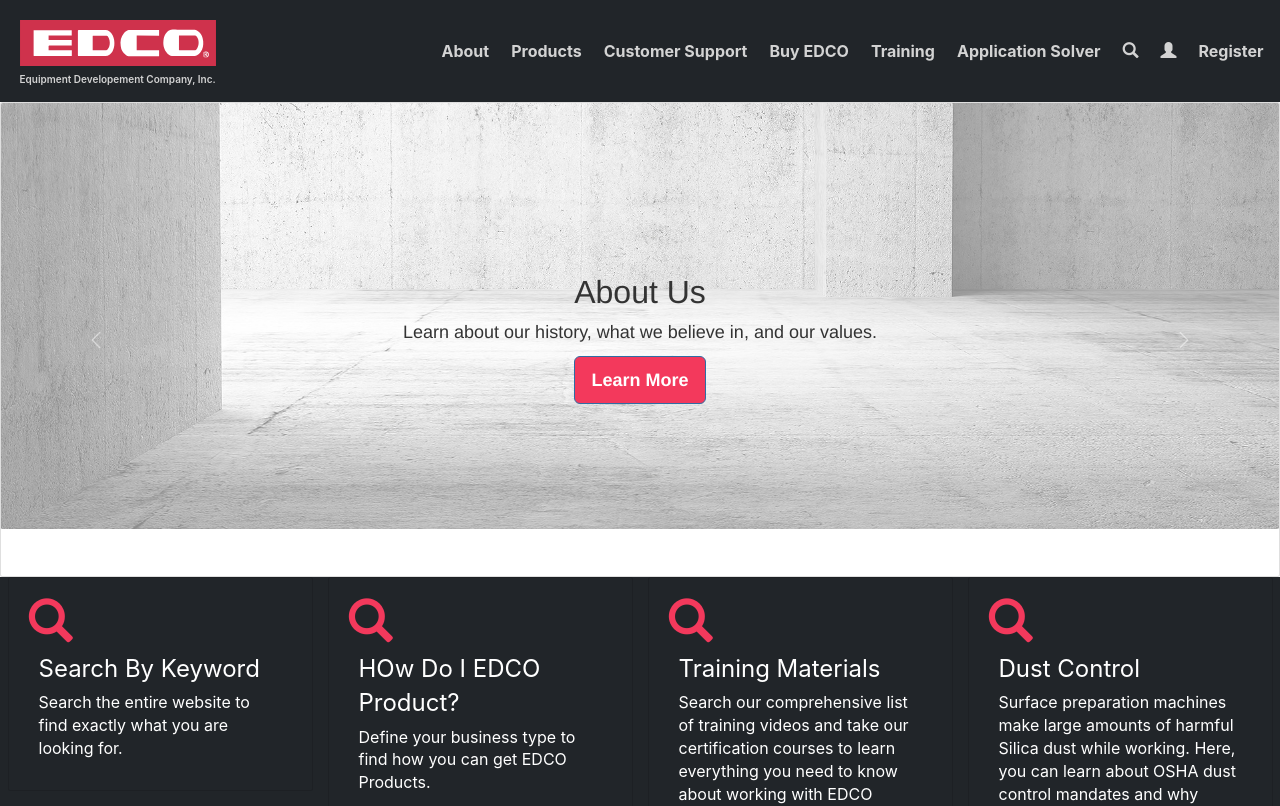
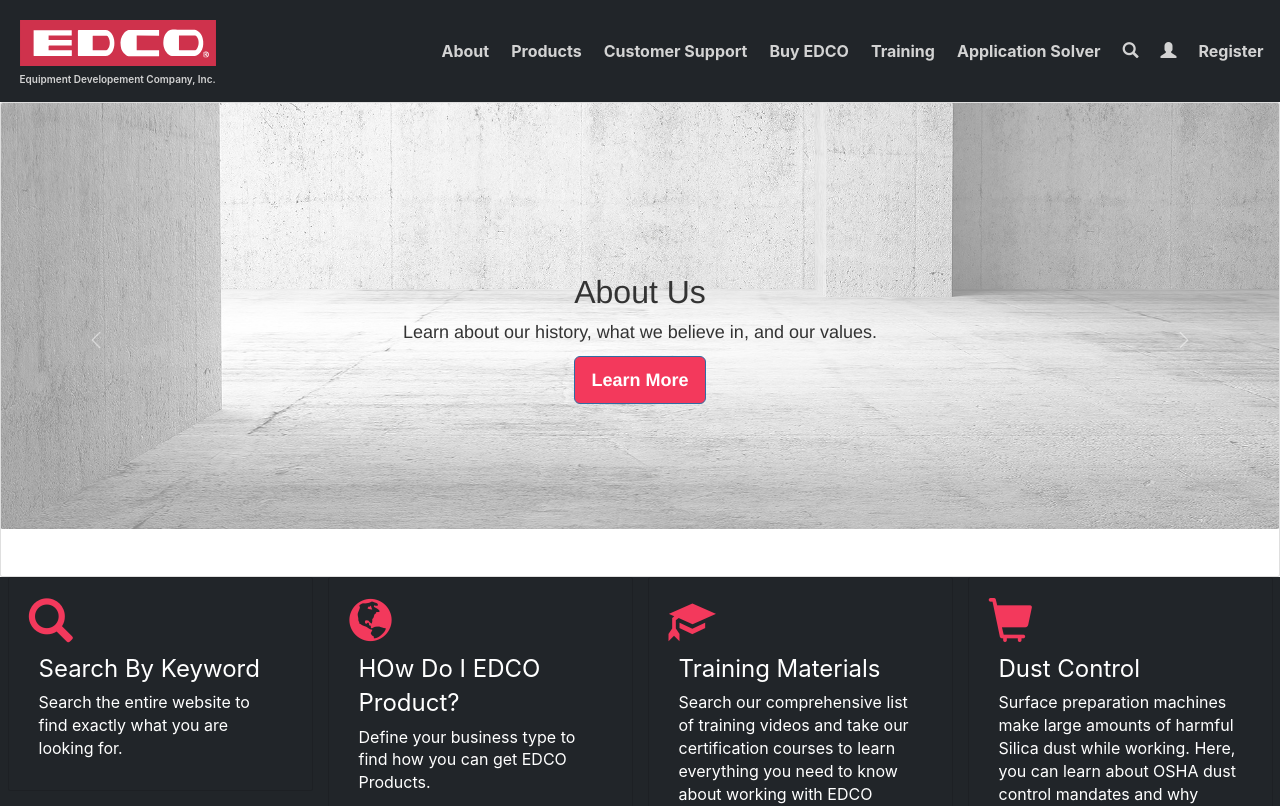
Before and after one commit to asouthmayd/edcoinc, an Angular app: page / in a window 1280 px wide. Shown: the top 806 px of the page. Built offline with nearby package versions, Linux system fonts and the light colour scheme.

Commit message:
Modified Icons used in bottom cards

```diff
--- a/src/app/app.component.html
+++ b/src/app/app.component.html
@@ -1,5 +1,6 @@
 <edco-navbar>Loading Header...</edco-navbar>
 <edco-carousel>Loading Slides...</edco-carousel>
+
 <div class="container-fluid bg-dark">
     <div class="row item-align-center">
 
--- a/src/app/content/bottomCard/bottomCard.component.html
+++ b/src/app/content/bottomCard/bottomCard.component.html
@@ -2,7 +2,7 @@
 
 <div class="card w-100 card-bottom bg-dark " >
 
-    <span class={{icon}}> </span>
+    <span class="{{icon}} icon-style"> </span>
 
     <div class="card-body">
 
--- a/src/app/content/bottomCard/bottomCard.component.ts
+++ b/src/app/content/bottomCard/bottomCard.component.ts
@@ -12,8 +12,8 @@
     @Input() body_text: string;
 
     constructor(){
-        this.icon ='glyphicon glyphicon-search icon-style';
-        this.title_text = "Search By Keyword";
-        this.body_text = "Search the entire website to find exactly what you are looking for.";
+        this.icon ='glyphicon glyphicon-remove';
+        this.title_text = "MISSING TEXT_TITLE";
+        this.body_text = "MISSING TEXT_BODY";
     }
 }
--- a/src/app/content/info_card_list.ts
+++ b/src/app/content/info_card_list.ts
@@ -1,21 +1,21 @@
 export const info_card_list = [
     {
-        icon: 'glyphicon glyphicon-search icon-style',
+        icon: 'glyphicon glyphicon-search',
         title_text: "Search By Keyword",
         body_text: "Search the entire website to find exactly what you are looking for."
     },
     {
-        icon: 'glyphicon glyphicon-search icon-style',
+        icon: 'glyphicon glyphicon-globe',
         title_text: "HOw Do I EDCO Product?",
         body_text: "Define your business type to find how you can get EDCO Products."
     },
     {
-        icon: 'glyphicon glyphicon-search icon-style',
+        icon: 'glyphicon glyphicon-education',
         title_text: "Training Materials",
         body_text: "Search our comprehensive list of training videos and take our certification courses to learn everything you need to know about working with EDCO products."
     },
     {
-        icon: 'glyphicon glyphicon-search icon-style',
+        icon: 'glyphicon glyphicon-shopping-cart',
         title_text: "Dust Control",
         body_text: "Surface preparation machines make large amounts of harmful Silica dust while working. Here, you can learn about OSHA dust control mandates and why proper dust prevention is so important."
     }
```
